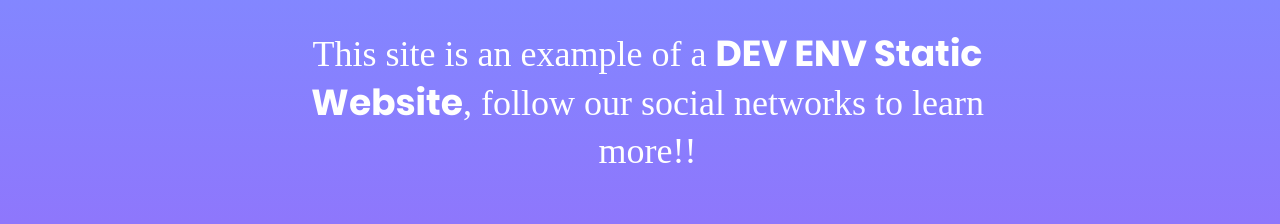
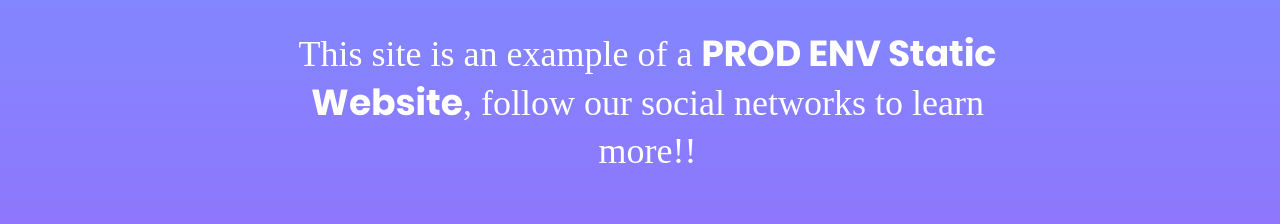
Before and after one commit to victorsantosdevops/static-website-example, a plain HTML site: page index.html in a window 1280 px wide. Shown: the top 224 px of the page. Drawn offline with Linux system fonts and the light colour scheme; a web font is replaced by a local one.

Commit message:
Update Prod Env and Readme

```diff
--- a/index.html
+++ b/index.html
@@ -25,7 +25,7 @@
 			<div class="flex-w flex-sb-m p-l-75 p-r-60 p-b-165 respon1">
 				<div class="wsize1 m-lr-auto">
 					<p class="txt-center l1-txt1 p-b-60">
-						This site is an example of a <span class="l1-txt2">DEV ENV Static Website</span>, follow our social networks to learn more!!
+						This site is an example of a <span class="l1-txt2">PROD ENV Static Website</span>, follow our social networks to learn more!!
 					</p>
 				</div>
 				<div class="wrappic1 m-r-30 m-t-10 m-b-10">
```
Also changed, not shown: 1 other file.
